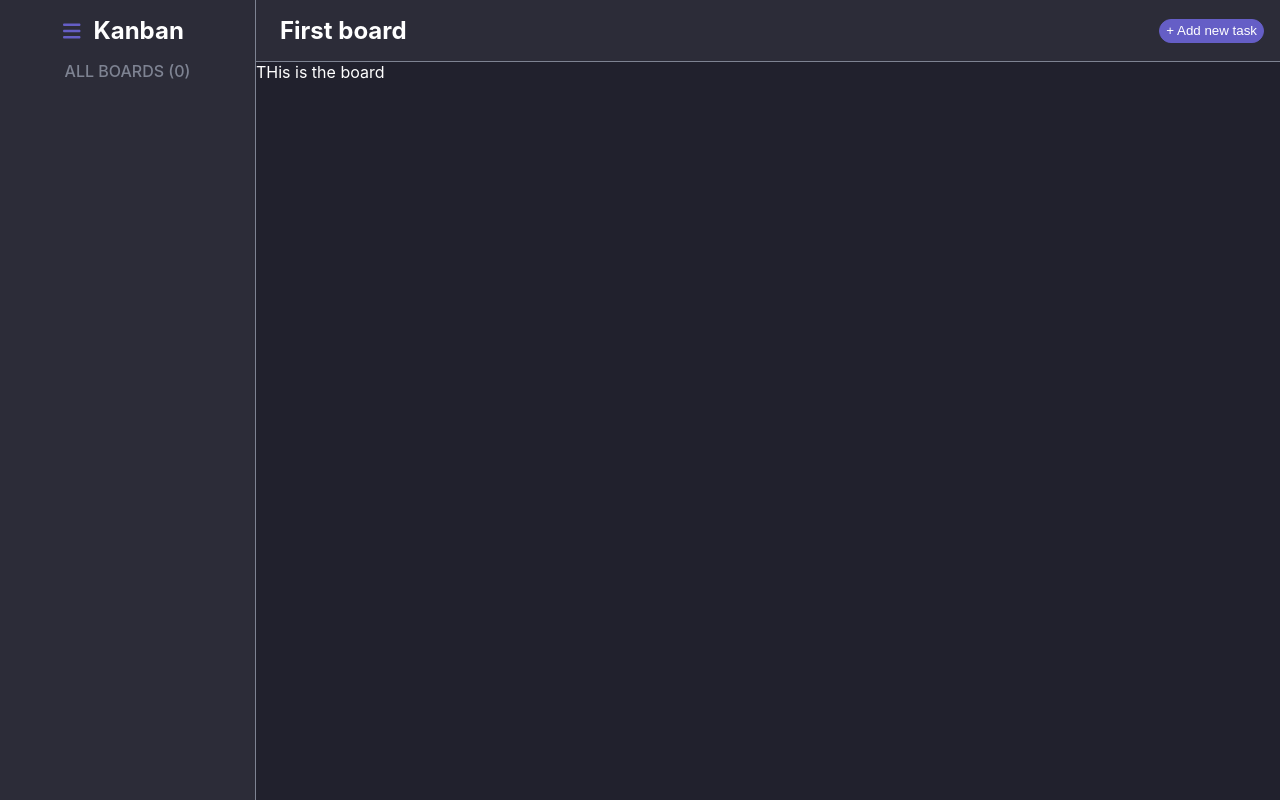
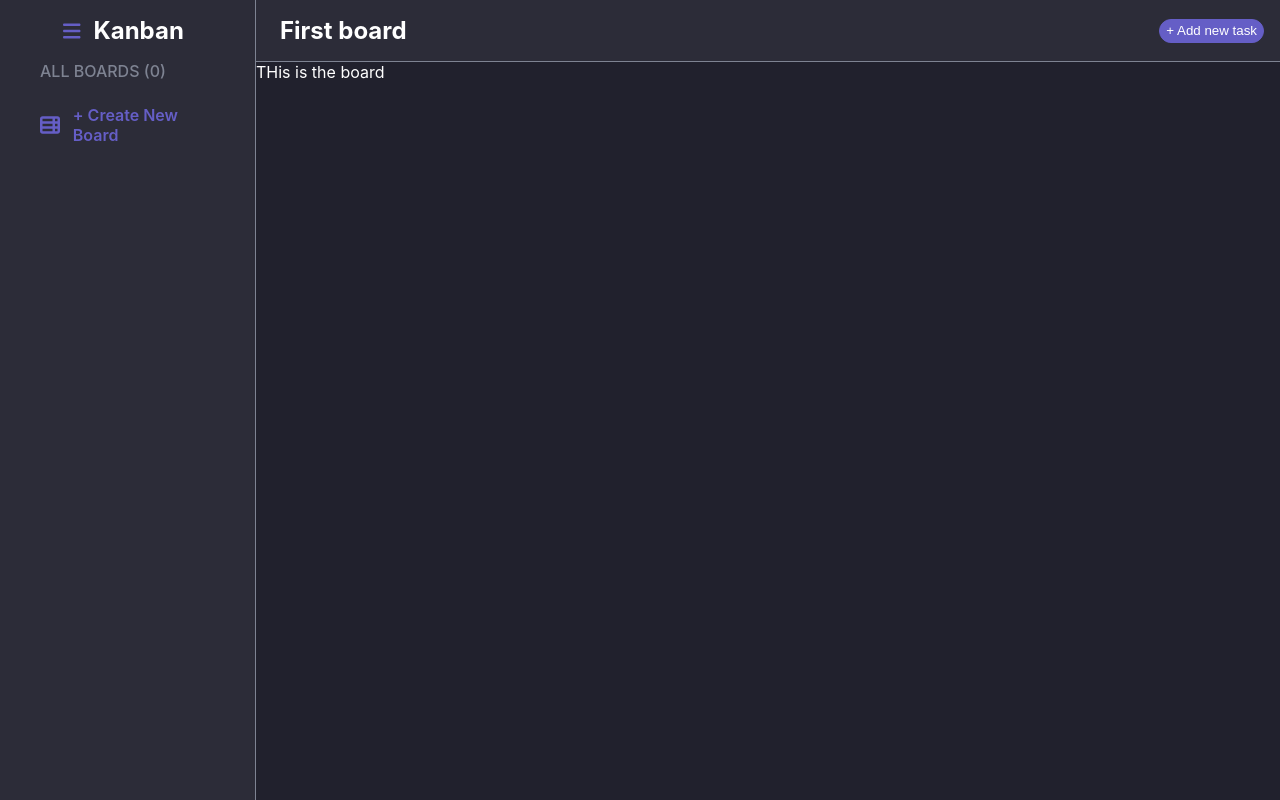
Before and after one commit to andreeaorian/kanban-web-app, a React (Create React App) app: page / in a window 1280 px wide. Built offline with nearby package versions, Linux system fonts and the light colour scheme.

Commit message:
Add new board button & fix console warning regarding key prop

```diff
--- a/src/components/sidebar/sidebar.scss
+++ b/src/components/sidebar/sidebar.scss
@@ -24,23 +24,25 @@
 	.sidebar-boards {
 		display: flex;
 		flex-direction: column;
-		justify-content: center;
-		align-items: center;
 
 		.sidebar-boards-all {
 			text-transform: uppercase;
 			font-weight: 500;
 			padding-bottom: 1rem;
+			padding-left: 2.5rem;
 		}
 
 		.sidebar-board-card {
 			display: flex;
 			justify-content: left;
 			align-items: center;
-			width: 75%;
+			width: 90%;
 			gap: 0.8rem;
 			padding: 0.5rem 0;
 			font-weight: 600;
+			margin-right: 2rem;
+			padding-left: 2.5rem;
+			padding-right: 1rem;
 		}
 
 		.sidebar-board-card.selected {
@@ -49,6 +51,15 @@
 			border-bottom-right-radius: 1.5rem;
 			border-top-right-radius: 1.5rem;
 			color: $white;
+		}
+
+		.sidebar-new-board {
+			color: $purplish_blue;
+
+			&:hover {
+				color: $white;
+				cursor: pointer;
+			}
 		}
 	}
 }
--- a/src/components/sidebar/sidebar.tsx
+++ b/src/components/sidebar/sidebar.tsx
@@ -1,5 +1,5 @@
 import { FontAwesomeIcon } from "@fortawesome/react-fontawesome";
-import { faBars } from "@fortawesome/free-solid-svg-icons";
+import { faBars, faTableList } from "@fortawesome/free-solid-svg-icons";
 import type { RootState } from "../../redux/store";
 import { useSelector } from "react-redux";
 import SidebarBoardCard from "./components/sidebar-board";
@@ -9,6 +9,10 @@ import "./sidebar.scss";
 export default function Sidebar() {
 	const isDarkTheme = useSelector((state: RootState) => state.app.isDarkTheme);
 	const boards = useSelector((state: RootState) => state.app.boards);
+
+	const addNewBoad = () => {
+		console.log("new");
+	};
 
 	return (
 		<div className={`sidebar ${isDarkTheme ? "dark" : "light"}`}>
@@ -21,6 +25,12 @@ export default function Sidebar() {
 				{boards.map((board) => {
 					return <SidebarBoardCard boardName={board.title} key={board.title} />;
 				})}
+				<div
+					className="sidebar-board-card sidebar-new-board"
+					onClick={addNewBoad}>
+					<FontAwesomeIcon icon={faTableList} flip="both" size="lg" />
+					<span>+ Create New Board</span>
+				</div>
 			</div>
 		</div>
 	);
```
Also changed, not shown: src/components/sidebar/components/sidebar-board.tsx (+2 -8 lines).
